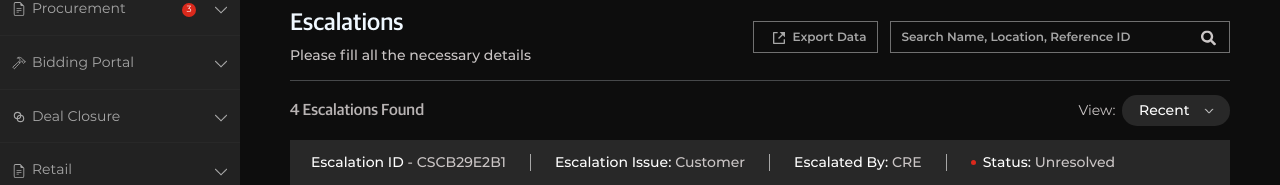
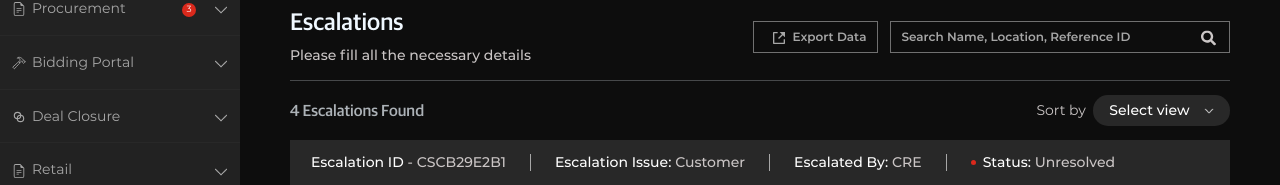
Before and after one commit to nakulsharma95/re-vintage-dashboard-dummy, a Next.js app: page /escalation in a window 1280 px wide. Shown: the part 124-309 px from the top of the page. Built offline with nearby package versions, Linux system fonts and the light colour scheme.

Commit message:
FIX: sortby dropdown

```diff
--- /dev/null
+++ b/components/common/sortByDropdown/index.jsx
@@ -0,0 +1,33 @@
+import { Dropdown } from 'react-bootstrap';
+import styles from './style.module.scss';
+
+function SortByDropdown(props) {
+  return (
+    <div className={styles.dealFilterMain}>
+      <div className={styles.viewPending}>
+        <span className="mx-2">{props.title || 'Sort by'}</span>
+        <div className={styles.pendingOuter}>
+          <Dropdown className={styles.pendingDropdown}>
+            <Dropdown.Toggle
+              variant=""
+              id="dropdown-basic"
+              className={styles.pendingImg}
+            >
+              <span>{props.droptitle}</span>
+            </Dropdown.Toggle>
+
+            <Dropdown.Menu className={styles.pendingDropdownMenu}>
+              {props.options.map((option) => (
+                <Dropdown.Item href="#" key={option.id}>
+                  {option}
+                </Dropdown.Item>
+              ))}
+            </Dropdown.Menu>
+          </Dropdown>
+        </div>
+      </div>
+    </div>
+  );
+}
+
+export default SortByDropdown;
--- /dev/null
+++ b/components/common/sortByDropdown/style.module.scss
@@ -0,0 +1,99 @@
+@import '../../../styles/variables/colors';
+@import '../../../styles/variables/mixins';
+
+.dealFilterMain{
+	@include d-flex(space-between, center);
+	// margin-bottom: 1rem;
+	.singleTitle{
+		font-size: 16px;
+		font-weight: 500;
+		color: $gray-cb;
+		opacity: 0.9;
+		margin-right: 20px;
+		margin-bottom: 1rem;
+	}
+	.dealFilterTitle{
+		font-size: 16px;
+		font-weight: 500;
+		color: $gray-cb;
+		opacity: 0.9;
+		margin-right: 20px;
+	}
+	.sortTabBtnBox{
+		.viewTabBtn{
+			padding: 0.3rem 0.5rem;
+			font-size: 20px;
+			background: transparent;
+			border: 0px;
+			&:first-child{
+				color: $gray-BF;
+			}
+			&:first-child{
+				color: $gray-70;
+			}
+		}
+	}
+
+	.viewPending{
+		display: flex;
+		align-items: center;
+		span{
+			font-size: 14px;
+			color: $gray-cb;
+			font-size: 400;
+		}
+
+		.pendingOuter{
+			padding-right: 20px;
+			background-color: $gray-28;
+			border-radius: 15px;
+			.pendingDropdown{
+				.pendingImg{
+					outline: none;
+					border: none;
+					img{
+						width: 28px;
+						height: 28px;
+						border-radius: 50%;
+					}
+					span{
+						display: inline-block;
+						margin: 0px 10px 0 6px;
+						font-size: 14px;
+						color: #ffffff;
+						font-weight: 500;
+					}
+					&::after{
+						content: '';
+						background: url('../../../public/images/down-arrow.png') no-repeat;
+						padding: 7px 7px;
+						border: none;
+						background-size: 12px;
+						position: absolute;
+						top: 10px;
+					}
+				}
+
+				.pendingDropdownMenu{
+					border-radius: 0;
+					transform: inherit !important;
+					top: 37px !important;
+					right: -18px !important;
+					left: inherit !important;
+					padding: 0;
+					a{
+						background-color: $black;
+						border-bottom: 1px solid $gray-3;
+						color: $white;
+						padding: 6px 15px;
+						font-size: 13px;
+						&:last-child{
+							border-bottom: none;
+						}
+					}
+				}
+			}
+		}
+
+	}
+}
--- a/components/dealClosure/dealFilter/index.jsx
+++ b/components/dealClosure/dealFilter/index.jsx
@@ -1,26 +1,9 @@
-import React from 'react';
-import { Button, Dropdown } from 'react-bootstrap';
-import { BiGridAlt, BiListUl } from 'react-icons/bi';
+import { Dropdown } from 'react-bootstrap';
 import styles from './style.module.scss';
 
 function DealFilter(props) {
   return (
     <div className={styles.dealFilterMain}>
-      {props.singleTitle && (
-        <h3 className={styles.singleTitle}>{props.singleTitle}</h3>
-      )}
-      {props.title && <h4 className={styles.dealFilterTitle}>{props.title}</h4>}
-      {props.isSortButton && (
-        <div className={styles.sortTabBtnBox}>
-          <Button variant="primary" className={styles.viewTabBtn}>
-            <BiGridAlt />
-          </Button>
-          <Button variant="primary" className={styles.viewTabBtn}>
-            <BiListUl />
-          </Button>
-        </div>
-      )}
-
       {props.isViewBy && (
         <div className={styles.viewPending}>
           {props.isNonRe ? '' : <span className="mx-2">View:</span>}
--- a/pages/escalation/index.jsx
+++ b/pages/escalation/index.jsx
@@ -1,10 +1,9 @@
-import React from 'react';
 import { RiShareBoxFill } from 'react-icons/ri';
+import SortByDropdown from '../../components/common/sortByDropdown';
 import Breadcrumb from '../../components/common/breadcrumbPrimary';
+import OutlineButton from '../../components/common/buttons/OutlineButton';
 import HeaderPrimary from '../../components/common/headerPrimary';
 import SearchPrimary from '../../components/common/searchPrimary';
-import OutlineButton from '../../components/common/buttons/OutlineButton';
-import DealFilter from '../../components/dealClosure/dealFilter';
 import EscalationCard from '../../components/escalation/escalationCard';
 
 function Escalation() {
@@ -63,7 +62,20 @@ function Escalation() {
         <SearchPrimary placeholder="Search Name, Location, Reference ID" />
       </HeaderPrimary>
       <hr />
-      <DealFilter title="4 Escalations Found" isViewBy droptitle="Recent" />
+
+      <div className="action-list-style my-3">
+        <div className="left-sec">
+          <h5 className="title3">4 Escalations Found</h5>
+        </div>
+
+        <div className="right-sec">
+          <SortByDropdown
+            droptitle="Select view"
+            options={['Recent', 'tommrow', '2 days ago']}
+          />
+        </div>
+      </div>
+
       {escalationCardData.map((item) => (
         <EscalationCard
           id={item.escalationID}
```
Also changed, not shown: pages/cre-management/index.jsx (+5 -7 lines), pages/deal-closure/dropped/index.jsx (+4 -6 lines), pages/dealer-management/dealership-details/index.jsx (+8 -6 lines), pages/non-re/index.jsx (+6 -3 lines), pages/retail/inventory/index.jsx (+10 -13 lines), pages/retail/test-rider-requests/index.jsx (+13 -21 lines).
